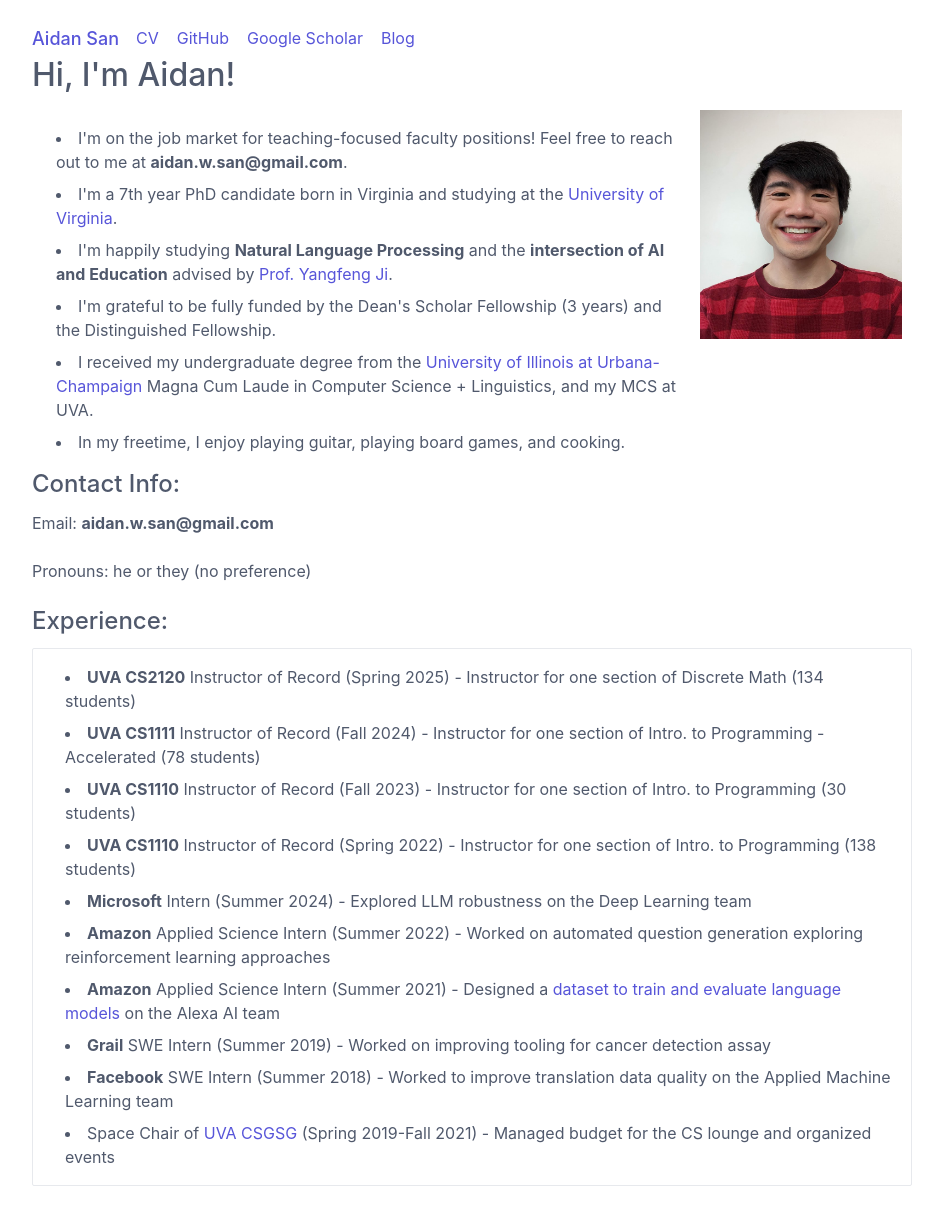
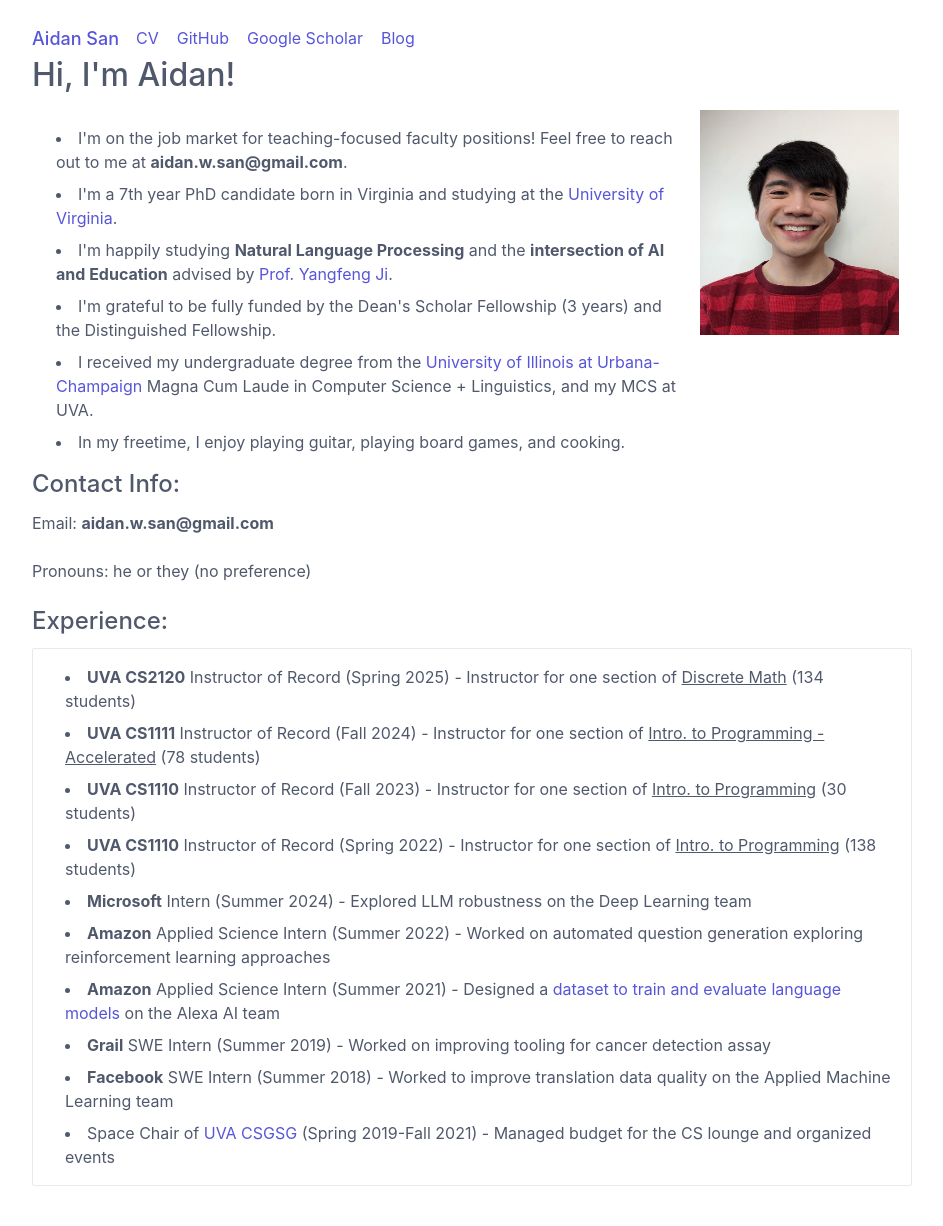
Before and after one commit to aidansan/aidansan.github.io, a Jekyll site: the page built from index.html, in a window 1280 px wide. Shown: the whole page, without its empty margins (168-1111 px from the left). Built offline with Jekyll 4.4.1, drawn with Linux system fonts in a browser that asks for light colours.

Commit message:
Small changes to page

```diff
--- a/index.html
+++ b/index.html
@@ -16,7 +16,7 @@ layout: default
 </ul>
 </div>
 <div class="column col-3">
-  <img src="assets/images/pfp.jpg" width="202" height="229">
+  <img src="assets/images/pfp.jpg" width="199" height="225">
 </div>
 </div>
 </div>
@@ -29,10 +29,10 @@ Pronouns: he or they (no preference)<br>
 <div class="panel">
   <div class="panel-body">
     <ul>
-      <li><strong>UVA CS2120</strong> Instructor of Record (Spring 2025) - Instructor for one section of Discrete Math (134 students)</li>
-      <li><strong>UVA CS1111</strong> Instructor of Record (Fall 2024) - Instructor for one section of Intro. to Programming - Accelerated (78 students)</li>
-      <li><strong>UVA CS1110</strong> Instructor of Record (Fall 2023) - Instructor for one section of Intro. to Programming (30 students)</li>
-      <li><strong>UVA CS1110</strong> Instructor of Record (Spring 2022) - Instructor for one section of Intro. to Programming (138 students)</li>
+      <li><strong>UVA CS2120</strong> Instructor of Record (Spring 2025) - Instructor for one section of <u>Discrete Math</u> (134 students)</li>
+      <li><strong>UVA CS1111</strong> Instructor of Record (Fall 2024) - Instructor for one section of <u>Intro. to Programming - Accelerated</u> (78 students)</li>
+      <li><strong>UVA CS1110</strong> Instructor of Record (Fall 2023) - Instructor for one section of <u>Intro. to Programming</u> (30 students)</li>
+      <li><strong>UVA CS1110</strong> Instructor of Record (Spring 2022) - Instructor for one section of <u>Intro. to Programming</u> (138 students)</li>
       <li><strong>Microsoft</strong> Intern (Summer 2024) - Explored LLM robustness on the Deep Learning team</li>
       <li><strong>Amazon</strong> Applied Science Intern (Summer 2022) - Worked on automated question generation exploring reinforcement learning approaches</li>
       <li><strong>Amazon</strong> Applied Science Intern (Summer 2021) - Designed a <a href="https://aclanthology.org/2023.acl-industry.27/">dataset to train and evaluate language models</a> on the Alexa AI team</li>
```
